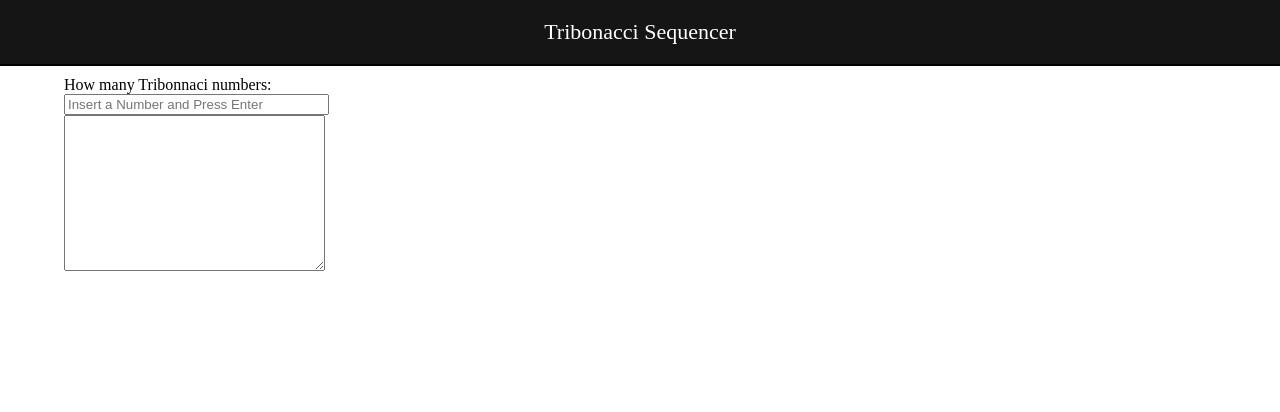
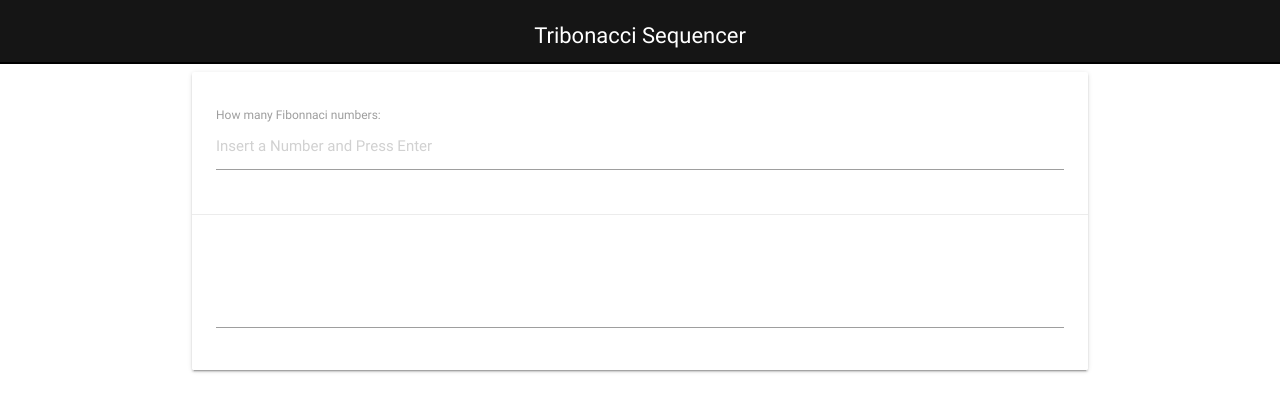
Before and after one commit to MatheusWTF/Tribonacci-Sequencer, a plain HTML site: page index.html in a window 1280 px wide. Drawn offline with nearby package versions, Linux system fonts and the light colour scheme.

Commit message:
UI updated with Materialize.css

```diff
--- a/index.html
+++ b/index.html
@@ -5,6 +5,7 @@
     <meta name="viewport" content="width=device-width, initial-scale=1.0">
     <meta http-equiv="X-UA-Compatible" content="ie=edge">
     <link rel="stylesheet" href="./css/style.css">
+    <link rel="stylesheet" href="https://cdnjs.cloudflare.com/ajax/libs/materialize/0.100.2/css/materialize.min.css">
     <title>Tribonacci Sequencer</title>
 </head>
 <body>
@@ -15,13 +16,22 @@
     </header>
     <section>
         <div class="container">
-            <div class="form-control">
-                <label for="number">How many Tribonnaci numbers:</label>
-                <input type="number" name="number" id="number" onChange="fibonacci()" placeholder="Insert a Number and Press Enter">
+            <div class="card">
+                <div class="card-content">
+                    <div class="form-control">
+                        <label for="number">How many Fibonnaci numbers:</label>
+                        <input type="number" name="number" id="number" onkeyup="fibonacci()" placeholder="Insert a Number and Press Enter">
+                    </div>
+                </div>
+                <div class="card-action">
+                    <div class="input-field">
+                        <textarea id="textarea1" class="materialize-textarea"></textarea>
+                    </div>
+                </div>
             </div>
-            <textarea name="output" id="outp" cols="30" rows="10"></textarea>
         </div>
     </section>
+    <script src="https://cdnjs.cloudflare.com/ajax/libs/materialize/0.100.2/js/materialize.min.js"></script>
     <script src="./js/main.js"></script>
 </body>
 </html>
--- a/js/main.js
+++ b/js/main.js
@@ -1,6 +1,6 @@
 const number = document.getElementById('number');
 const submit = document.getElementById('submit');
-const output = document.getElementById('outp');
+const output = document.getElementById('textarea1');
 
 
 function fibonacci(){
```
